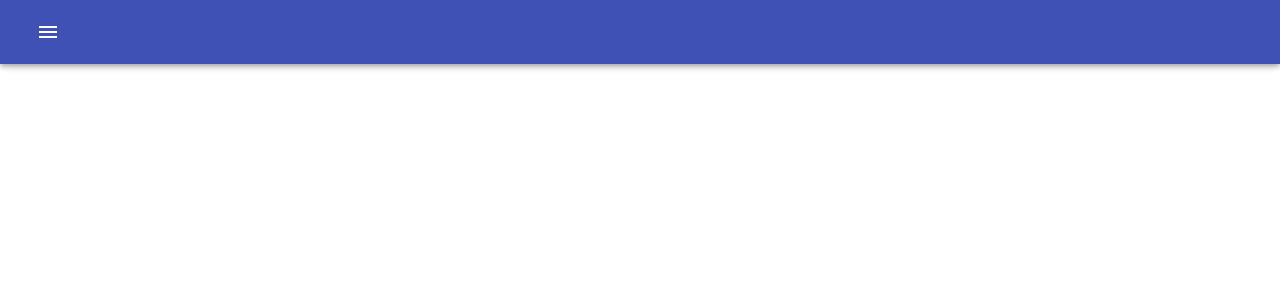
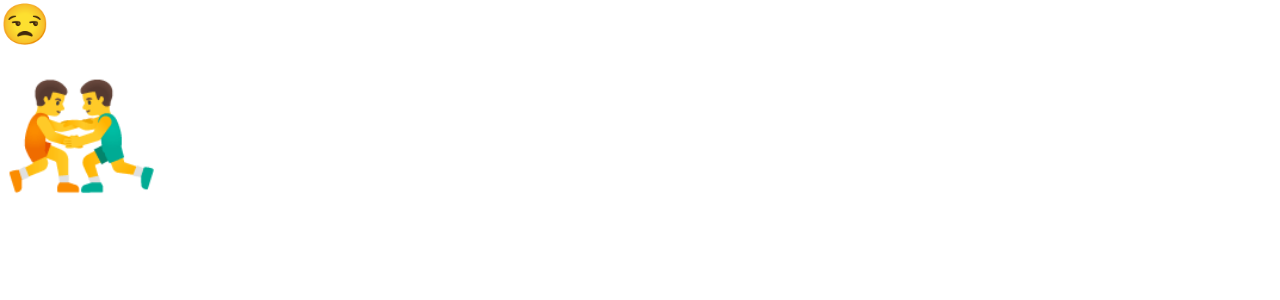
Before and after one commit to rafiurrafi/react-playground, a React (Create React App) app: page / in a window 1280 px wide. Shown: the top 300 px of the page. Built offline with nearby package versions, Linux system fonts and the light colour scheme.

Commit message:
Added isHappy functionality

```diff
--- a/src/100. todolist/toggler.jsx
+++ b/src/100. todolist/toggler.jsx
@@ -1,6 +1,21 @@
-import React from "react";
+import React, { useState } from "react";
 const Toggler = (props) => {
-  return <h1>😁</h1>;
+  const [isHappy, setIsHappy] = useState(false);
+  const [isMarried, setIsMarried] = useState(false);
+  const changeIsHappy = () => {
+    setIsHappy(!isHappy);
+  };
+  const changeIsMarried = () => {
+    setIsMarried(!isMarried);
+  };
+  return (
+    <div>
+      <h1 onClick={changeIsHappy}>{isHappy ? "😁" : "😒"}</h1>
+      <h2 onClick={changeIsMarried} style={{ fontSize: "130px" }}>
+        {isMarried ? "💑" : "🤼‍♂️"}
+      </h2>
+    </div>
+  );
 };
 
 export default Toggler;
--- a/src/App.js
+++ b/src/App.js
@@ -1,10 +1,10 @@
 import React, { Component } from "react";
-import DrawerTask from "./99. Material-ui/drawerTask";
+import Toggler from "./100. todolist/toggler";
 class App extends Component {
   render() {
     return (
       <div>
-        <DrawerTask />
+        <Toggler />
       </div>
     );
   }
```
